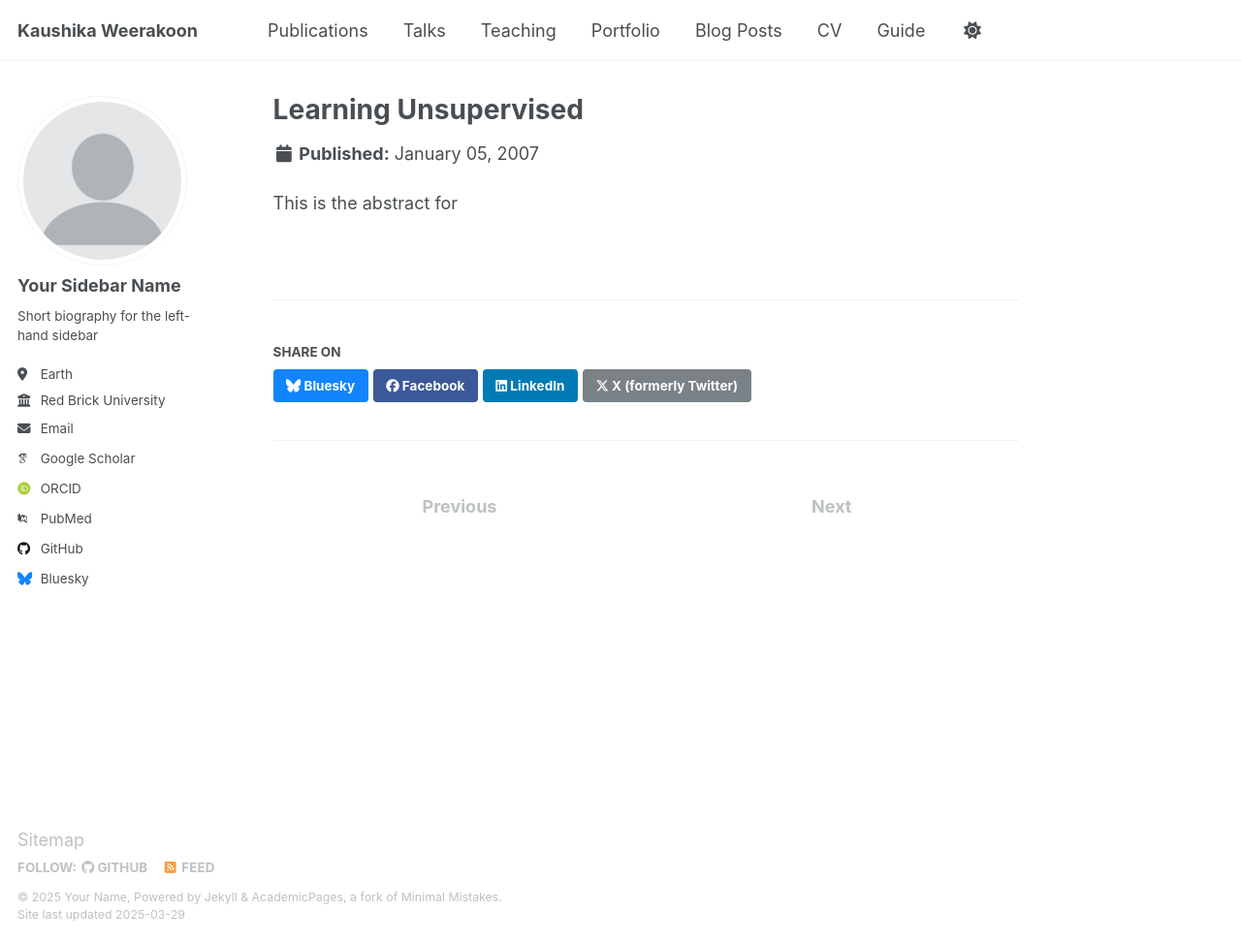
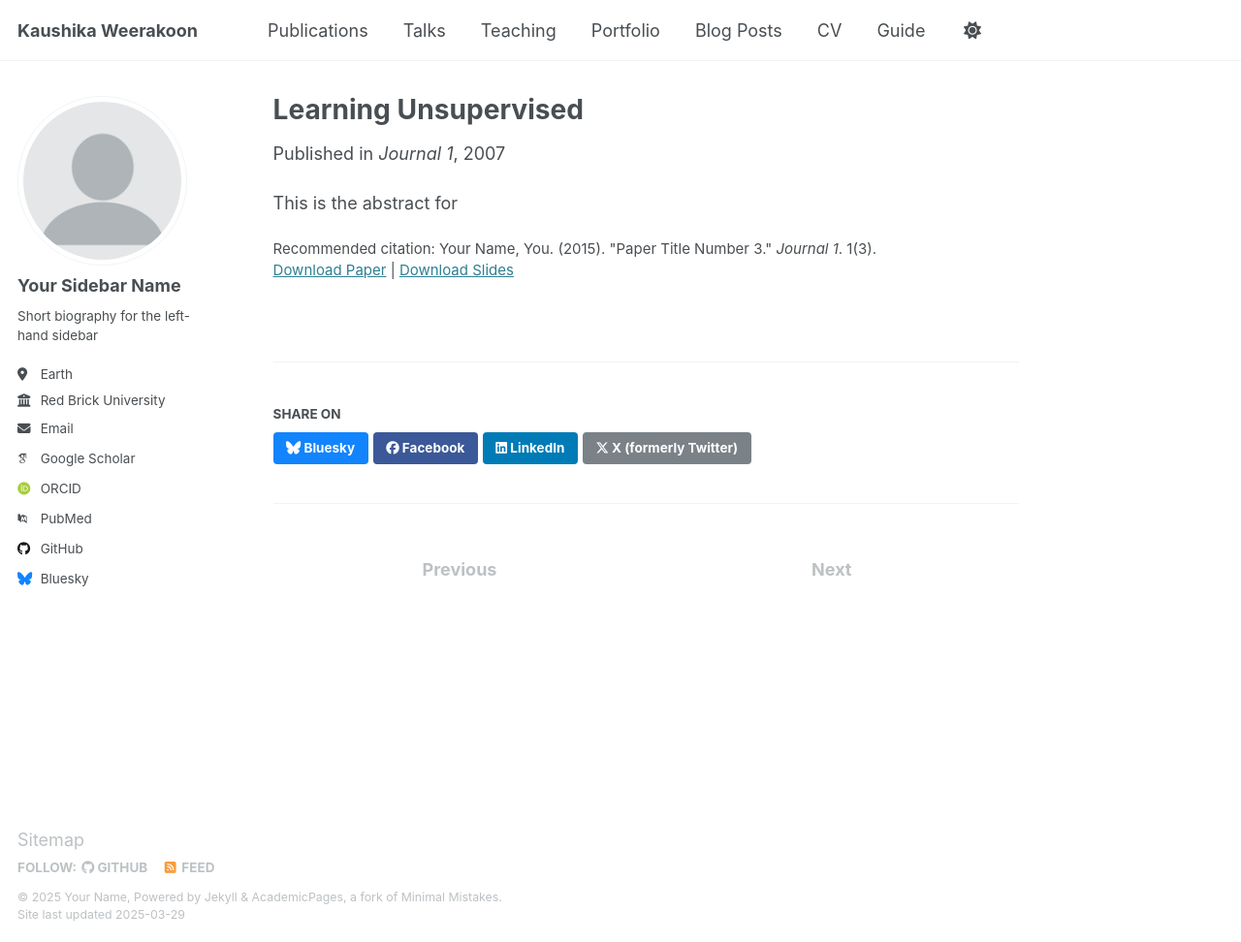
Before and after one commit to kaushikaW/kaushikaW.github.io, a Jekyll site: the page built from _publications/p_1.md, in a window 1280 px wide and 972 px high. Shown: the whole window at 97% size. Built offline with Jekyll 4.4.1, drawn with Linux system fonts in a browser that asks for light colours; some web fonts are replaced.

Commit message:
Update p_1.md

```diff
--- a/_publications/p_1.md
+++ b/_publications/p_1.md
@@ -4,5 +4,9 @@ collection: publications
 category: manuscripts
 permalink: wu-EtAl:2007:EMNLP-CoNLL2007
 date: 2007-01-5
+venue: 'Journal 1'
+slidesurl: 'http://academicpages.github.io/files/slides3.pdf'
+paperurl: 'http://academicpages.github.io/files/paper3.pdf'
+citation: 'Your Name, You. (2015). &quot;Paper Title Number 3.&quot; <i>Journal 1</i>. 1(3).'
 ---
 This is the abstract for
```
